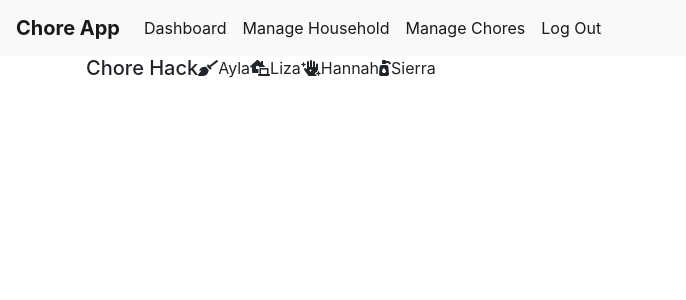
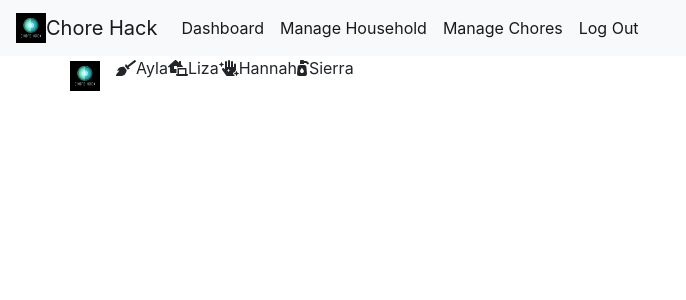
Before and after one commit to liza-p/Chore-Hack, a React (Create React App) app in the folder client/: page /chores in a window 1280 px wide. Shown: the top 300 px of the page, without its empty margins (0-686 px from the left). Built offline with nearby package versions, Linux system fonts and the light colour scheme.

Commit message:
got logo working in navbar and footer

```diff
--- a/client/src/components/Footer/index.js
+++ b/client/src/components/Footer/index.js
@@ -5,8 +5,9 @@ function Footer () {
 <footer className="footer">
       <div className="container">
           <div className= "row">
-          <a className="navbar-brand" src = "./img/aasdf"></a>
-          <h5 className="white-text" style={{}}>Chore Hack</h5>
+          <a class="navbar-brand" href="#">
+                <img src="../img/project3.png" style={{ width: "30px", height: "30px" }} className="d-inline-block align-top" alt="Chore Hack" /></a>
+          {/* <h5 className="white-text" style={{}}>Chore Hack</h5> */}
           <p className="subtitle is-6"> <span className="icon"><i className="fas fa-broom"></i></span>Ayla</p>
           <p className="subtitle is-6"> <span className="icon"><i class="fas fa-laptop-house"></i></span>Liza</p>
           <p className="subtitle is-6"> <span className="icon"><i class="fas fa-hand-sparkles"></i></span>Hannah</p>
--- a/client/src/components/Navbar/index.js
+++ b/client/src/components/Navbar/index.js
@@ -3,7 +3,10 @@ import React from "react";
 function Navbar (){
     return (
                 <nav className="navbar navbar-expand-lg navbar-light bg-light">
-        <a className="navbar-brand" href="#"><strong>Chore App</strong></a>
+          <a class="navbar-brand" href="#">
+    <img src="../img/project3.png" style = {{width: "30px", height:"30px"}} className="d-inline-block align-top" alt=""/>
+    Chore Hack
+  </a>
         <button className="navbar-toggler" type="button" data-toggle="collapse" data-target="#navbarNav" aria-controls="navbarNav" aria-expanded="false" aria-label="Toggle navigation">
             <span className="navbar-toggler-icon"></span>
         </button>
@@ -19,7 +22,7 @@ function Navbar (){
                 <a className="nav-link" href=" ">Manage Chores</a>
             </li>
             <li className="nav-item active">
-                <a className="nav-link"  href=" ">Log Out</a>
+                <a className="nav-link" style={{float: "inline-end"}}  href=" ">Log Out</a>
             </li>
             </ul>
         </div>
```
Also changed, not shown: client/public/img/project3.png (renamed from client/public/img/project 3.png).
